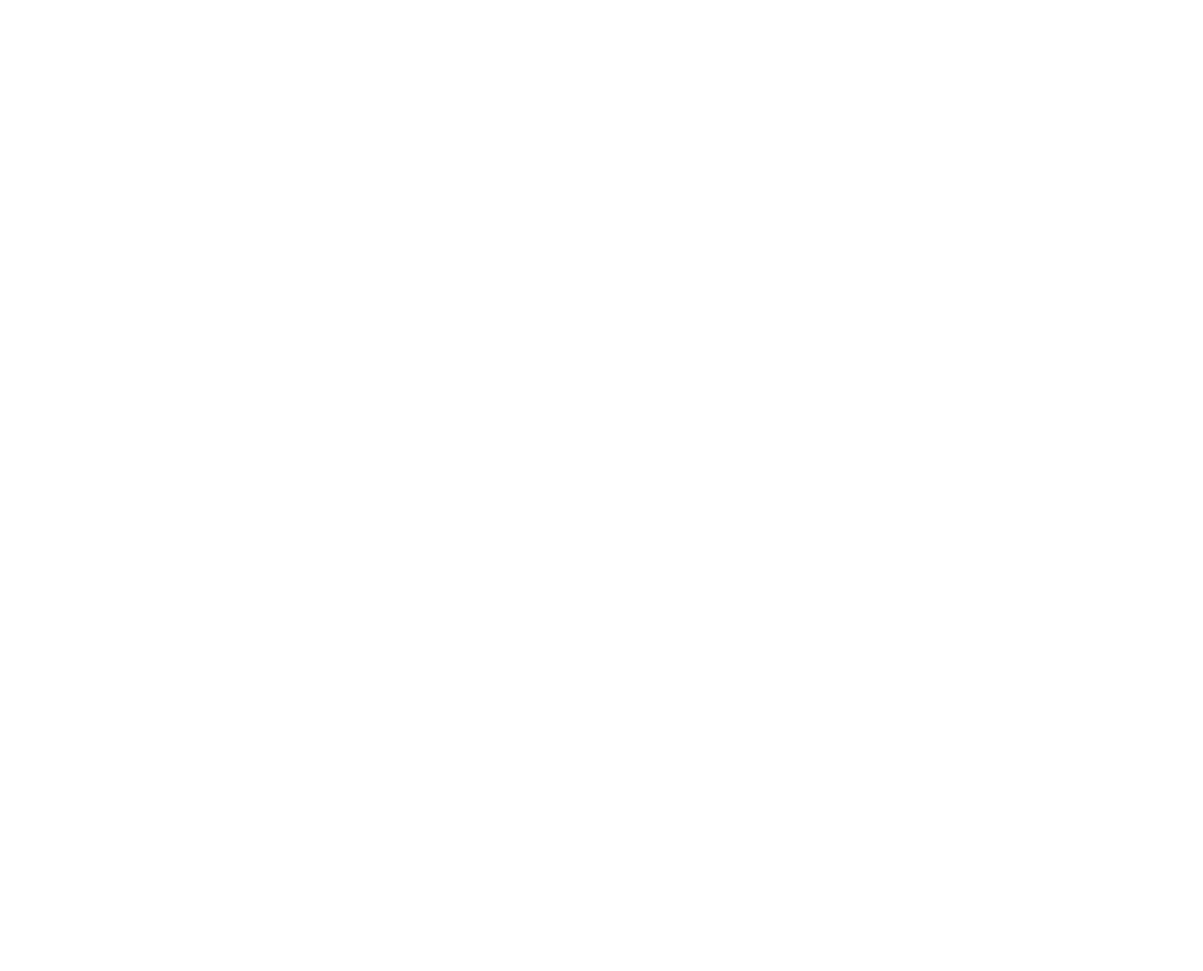
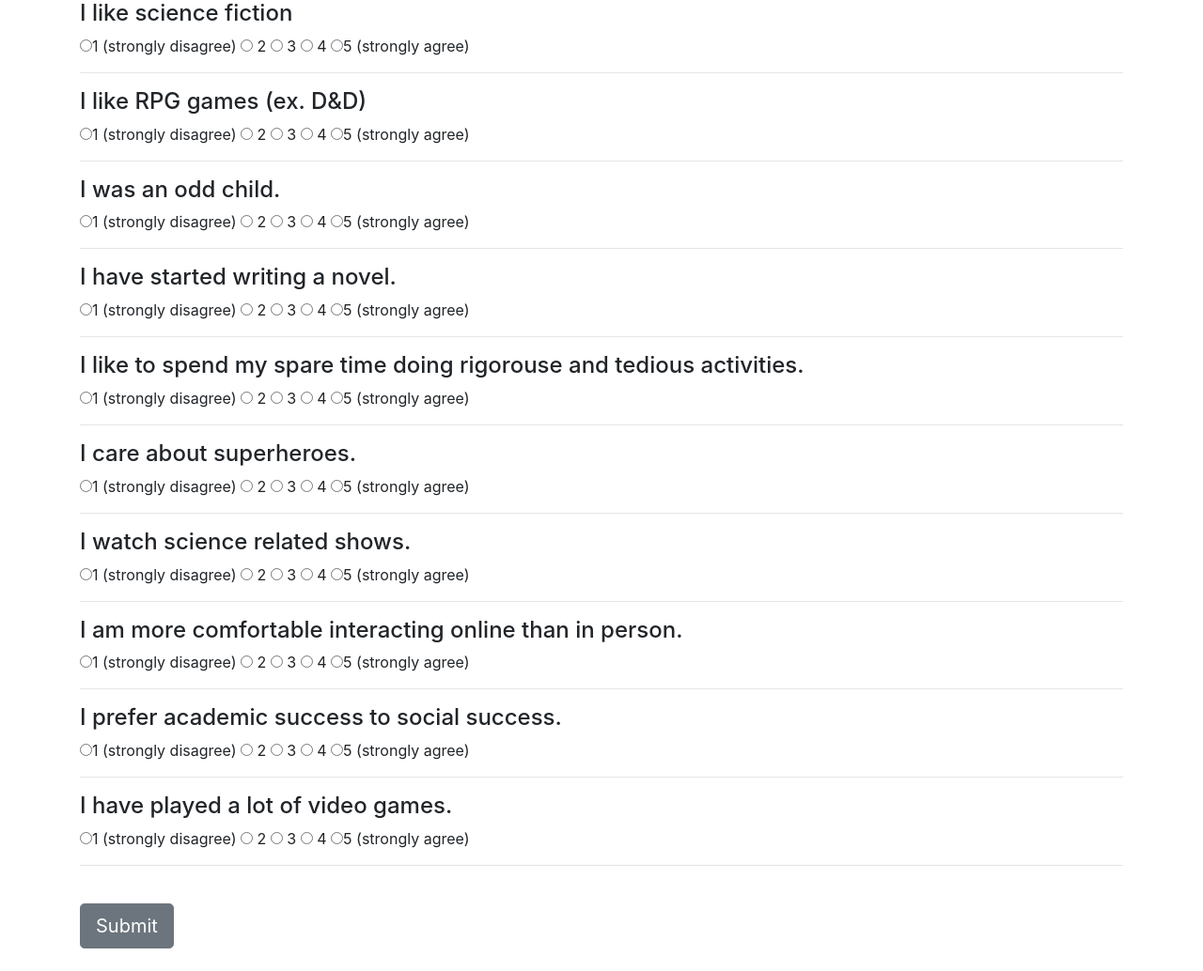
Before and after one commit to apetteruti/FriendFinder, a website: page app/public/survey.html in a window 1280 px wide. Shown: the whole page at 94% size. Before the commit the page ends 800 px from the top, so only its background shows below. Drawn offline with nearby package versions, Linux system fonts and the light colour scheme.

Commit message:
add files

```diff
--- a/app/public/survey.html
+++ b/app/public/survey.html
@@ -0,0 +1,120 @@
+<!DOCTYPE html>
+<html lang="en">
+
+<head>
+    <meta charset="UTF-8">
+    <title>Friend Finder - Nerd Version</title>
+    <!-- Latest compiled and minified CSS & JS -->
+    <link rel="stylesheet" href="https://maxcdn.bootstrapcdn.com/bootstrap/4.0.0/css/bootstrap.min.css">
+    <link rel="stylesheet" href="https://stackpath.bootstrapcdn.com/font-awesome/4.7.0/css/font-awesome.min.css">
+    <script src="https://code.jquery.com/jquery.js"></script>
+    <script src="https://maxcdn.bootstrapcdn.com/bootstrap/4.0.0/js/bootstrap.min.js"></script>
+
+</head>
+
+<body>
+<div class = "container">
+
+
+    <form>
+
+        <form action="" method="get" class="q1">
+            <h4>I like science fiction</h4>
+            <input type="radio" name="q1" id="q1-radio" value="1">1 (strongly disagree)<span></span>
+            <input type="radio" name="q1" id="q1-radio" value="2"> 2<span></span>
+            <input type="radio" name="q1" id="q1-radio" value="3"> 3<span></span>
+            <input type="radio" name="q1" id="q1-radio" value="4"> 4
+            <input type="radio" name="q1" id="q1-radio" value="5">5 (strongly agree)<br>
+            <!-- <input type="submit" id = "submitQ1"> -->
+            <!-- </form>  -->
+            <hr>
+
+            <!-- <form action = "" method = "get" class = "q2"> -->
+            <h4>I like RPG games (ex. D&D)</h4>
+            <input type="radio" name="q2" id="q2-radio" value="1">1 (strongly disagree)<span></span>
+            <input type="radio" name="q2" id="q2-radio" value="2"> 2<span></span>
+            <input type="radio" name="q2" id="q2-radio" value="3"> 3<span></span>
+            <input type="radio" name="q2" id="q2-radio" value="4"> 4
+            <input type="radio" name="q2" id="q2-radio" value="5">5 (strongly agree)<br>
+            <hr>
+
+            <h4>I was an odd child.</h4>
+            <input type="radio" name="q3" id="q3-radio" value="1">1 (strongly disagree)<span></span>
+            <input type="radio" name="q3" id="q3-radio" value="2"> 2<span></span>
+            <input type="radio" name="q3" id="q3-radio" value="3"> 3<span></span>
+            <input type="radio" name="q3" id="q3-radio" value="4"> 4
+            <input type="radio" name="q3" id="q3-radio" value="5">5 (strongly agree)<br>
+
+            <hr>
+
+            <h4>I have started writing a novel.</h4>
+            <input type="radio" name="q4" id="q4-radio" value="1">1 (strongly disagree)<span></span>
+            <input type="radio" name="q4" id="q4-radio" value="2"> 2<span></span>
+            <input type="radio" name="q4" id="q4-radio" value="3"> 3<span></span>
+            <input type="radio" name="q4" id="q4-radio" value="4"> 4
+            <input type="radio" name="q4" id="q4-radio" value="5">5 (strongly agree)<br>
+            <hr>
+
+            <h4>I like to spend my spare time doing rigorouse and tedious activities.</h4>
+            <input type="radio" name="q5" id="q5-radio" value="1">1 (strongly disagree)<span></span>
+            <input type="radio" name="q5" id="q5-radio" value="2"> 2<span></span>
+            <input type="radio" name="q5" id="q5-radio" value="3"> 3<span></span>
+            <input type="radio" name="q5" id="q5-radio" value="4"> 4
+            <input type="radio" name="q5" id="q5-radio" value="5">5 (strongly agree)<br>
+            <hr>
+
+            <h4>I care about superheroes.</h4>
+            <input type="radio" name="q6" id="q6-radio" value="1">1 (strongly disagree)<span></span>
+            <input type="radio" name="q6" id="q6-radio" value="2"> 2<span></span>
+            <input type="radio" name="q6" id="q6-radio" value="3"> 3<span></span>
+            <input type="radio" name="q6" id="q6-radio" value="4"> 4
+            <input type="radio" name="q6" id="q6-radio" value="5">5 (strongly agree)<br>
+            <hr>
+
+            <h4>I watch science related shows.</h4>
+            <input type="radio" name="q7" id="q7-radio" value="1">1 (strongly disagree)<span></span>
+            <input type="radio" name="q7" id="q7-radio" value="2"> 2<span></span>
+            <input type="radio" name="q7" id="q7-radio" value="3"> 3<span></span>
+            <input type="radio" name="q7" id="q7-radio" value="4"> 4
+            <input type="radio" name="q7" id="q7-radio" value="5">5 (strongly agree)<br>
+            <hr>
+
+            <h4>I am more comfortable interacting online than in person.</h4>
+            <input type="radio" name="q8" id="q8-radio" value="1">1 (strongly disagree)<span></span>
+            <input type="radio" name="q8" id="q8-radio" value="2"> 2<span></span>
+            <input type="radio" name="q8" id="q8-radio" value="3"> 3<span></span>
+            <input type="radio" name="q8" id="q8-radio" value="4"> 4
+            <input type="radio" name="q8" id="q8-radio" value="5">5 (strongly agree)<br>
+            <hr>
+
+            <h4>I prefer academic success to social success.</h4>
+            <input type="radio" name="q9" id="q9-radio" value="1">1 (strongly disagree)<span></span>
+            <input type="radio" name="q9" id="q9-radio" value="2"> 2<span></span>
+            <input type="radio" name="q9" id="q9-radio" value="3"> 3<span></span>
+            <input type="radio" name="q9" id="q9-radio" value="4"> 4
+            <input type="radio" name="q9" id="q9-radio" value="5">5 (strongly agree)<br>
+            <hr>
+
+            <h4>I have played a lot of video games.</h4>
+            <input type="radio" name="q10" id="q10-radio" value="1">1 (strongly disagree)<span></span>
+            <input type="radio" name="q10" id="q10-radio" value="2"> 2<span></span>
+            <input type="radio" name="q10" id="q10-radio" value="3"> 3<span></span>
+            <input type="radio" name="q10" id="q10-radio" value="4"> 4
+            <input type="radio" name="q10" id="q10-radio" value="5">5 (strongly agree)<br>
+            <hr>
+
+            <br>
+            <input type="submit" class="btn btn-secondary btn-lg" id="submit">
+        </form>
+    </form>
+    <br>
+
+    </form>
+</div>
+
+    <!-- Linking to our JavaScript file. -->
+    <script type="text/javascript" src="https://cdnjs.cloudflare.com/ajax/libs/jquery/3.2.1/jquery.min.js"></script>
+    <script type="text/javascript" src="app.js"></script>
+</body>
+
+</html>
--- a/app/routing/apiRoutes.js
+++ b/app/routing/apiRoutes.js
@@ -0,0 +1,2 @@
+// * A GET route with the url `/api/friends`. This will be used to display a JSON of all possible friends.
+// * A POST routes `/api/friends`. This will be used to handle incoming survey results. This route will also be used to handle the compatibility logic.
--- a/app/routing/htmlRoutes.js
+++ b/app/routing/htmlRoutes.js
@@ -0,0 +1,2 @@
+// * A GET Route to `/survey` which should display the survey page.
+// * A default, catch-all route that leads to `home.html` which displays the home page.
```
Also changed, not shown: app/data/friends.js (+33 -0 lines), app/public/home.html (+6 -51 lines), package.json (added, +24 -0 lines), server.js (+1 -28 lines), 1 other file.
